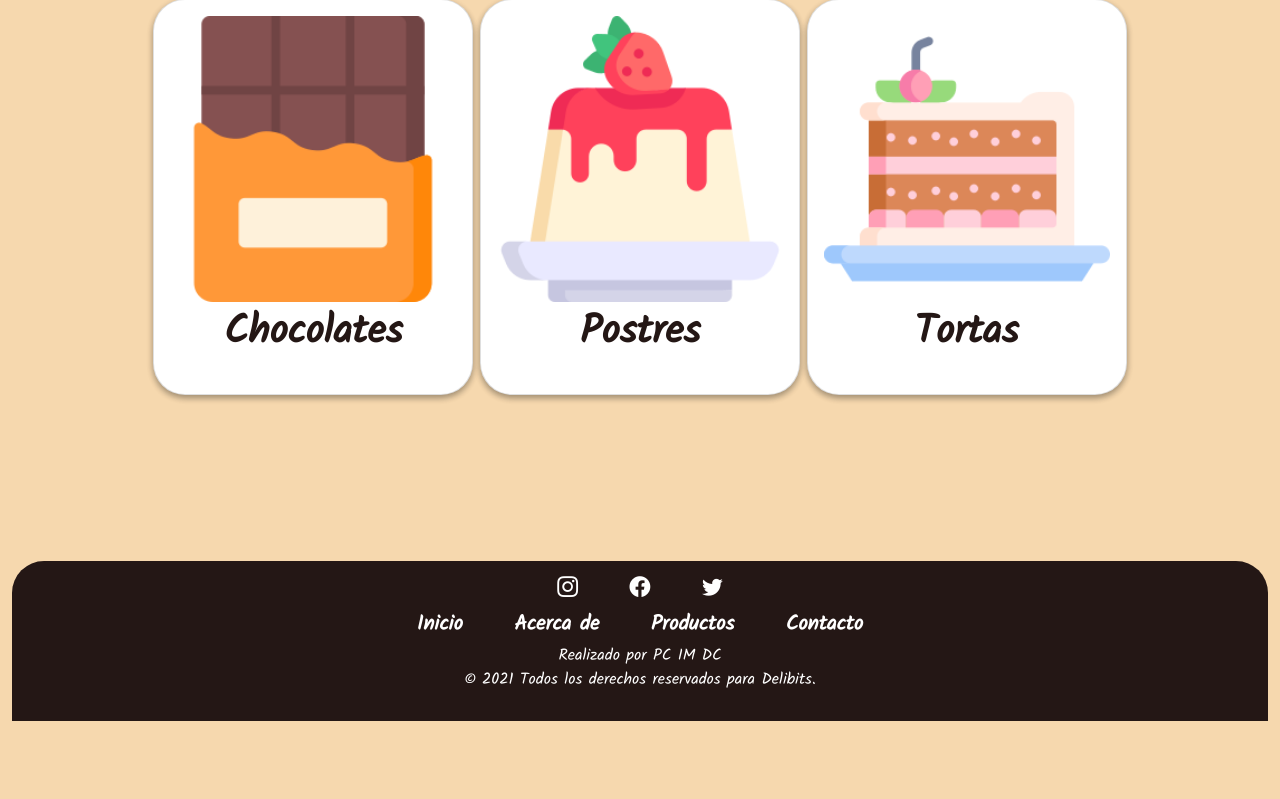
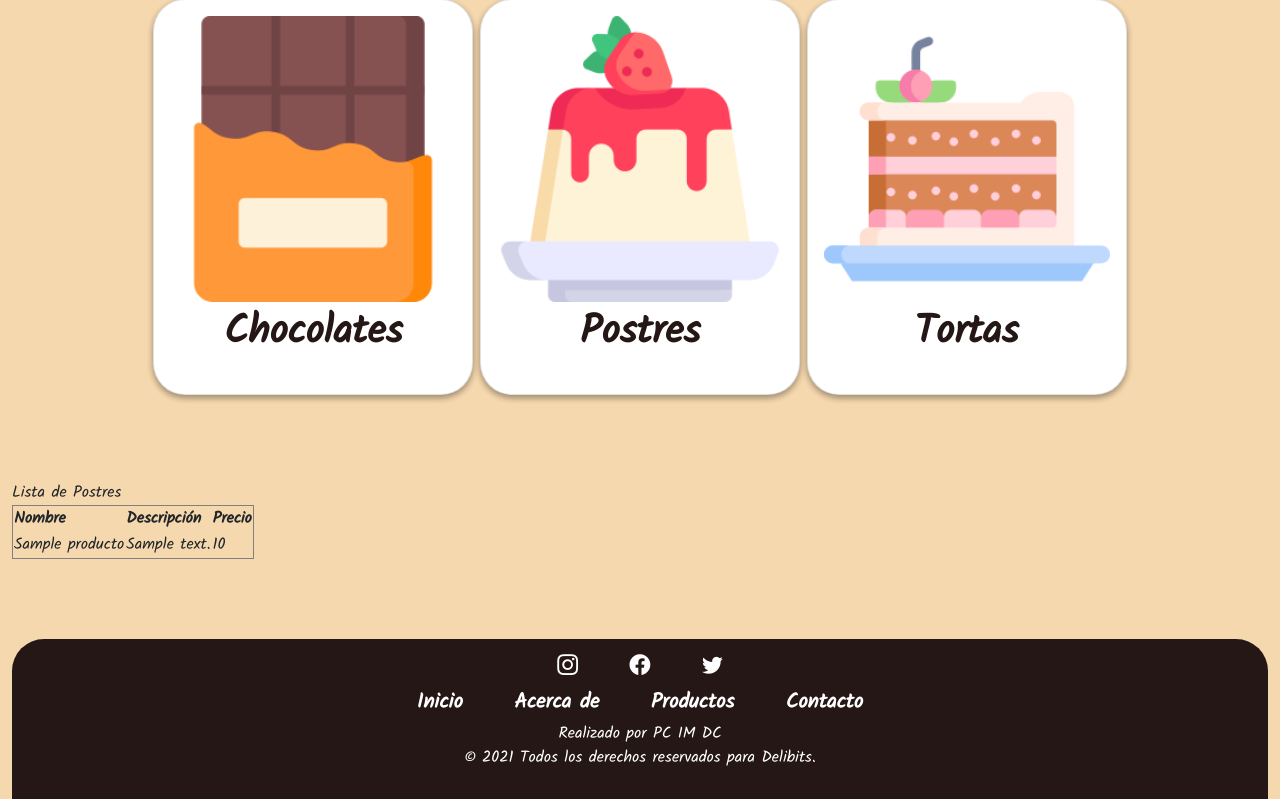
Before and after one commit to isaakau/Deli8bits, a Django app: page /menu in a window 1280 px wide. Shown: the part 220-1019 px from the top of the page. Before the commit the page ends 941 px from the top, so only its background shows below. Run offline with Django 3.2, Linux system fonts and the light colour scheme; tables that the repository leaves empty hold one stand-in row (values such as "Sample post"); some libraries are stand-ins or nearby versions.

Commit message:
cambios para listar en menuProductos

```diff
--- a/postres/templates/postres/menuProductos.html
+++ b/postres/templates/postres/menuProductos.html
@@ -87,6 +87,23 @@
             </div>
         </section>
 
+        <!-- Listado Provisorio -->
+        <table border="1">Lista de Postres
+            <tr>
+                <th>Nombre</th>
+                <th>Descripción</th>
+                <th>Precio</th>
+            </tr>
+            {% for pro in productos%} <!--el pro es como el i en las iteraciones-->
+            <tr>
+                <td>{{pro.NOM_PROD}}</td>
+                <td>{{pro.DESC_PROD}}</td>
+                <td>{{pro.PRECIO_PROD}}</td>
+            </tr>
+            {% endfor %}
+        </table>
+
+
         <!--FOOTER-->
         <!--en el footer faltan los links a redes sociales y los créditos de la página-->
         <footer class="p-2 footerColor bordeRedonTop bottom" id="footer-h-prod">
--- a/postres/views.py
+++ b/postres/views.py
@@ -1,4 +1,5 @@
 from django.shortcuts import render
+from .models import PRODUCTO
 
 # Creamos nuestras Vistas o funciones
 def home(request): #home es una funcion que siempre se llama así pero sirve para llamar a la página de inicio
@@ -13,7 +14,23 @@ def acercade(request):
     return render(request, 'postres/acercade.html')
 
 def menu(request):
-    return render(request, 'postres/menuProductos.html')
+    listaproductos = PRODUCTO.objects.all() #hace un Select * a la tabla
+    datos = {
+        'productos':listaproductos
+    }
+    return render(request, 'postres/menuProductos.html',datos)
+
+def form_PRODUCTO(request):
+    datos = {
+        'form':PRODUCTOForm()
+    }
+
+    if(request.method == 'POST'): #post guardar datos?
+        formulario = PRODUCTOForm(request.POST)
+        if formulario.is_valid():
+            formulario.save()
+            datos['mensaje'] = 'Guardados correctamente'
+    return render(request,'formulario/form_vehiculo.html',datos)
 
 def chocolateria(request):
     return render(request, 'postres/Chocolateria.html')
```
Also changed, not shown: postres/forms.py (added, +8 -0 lines).
